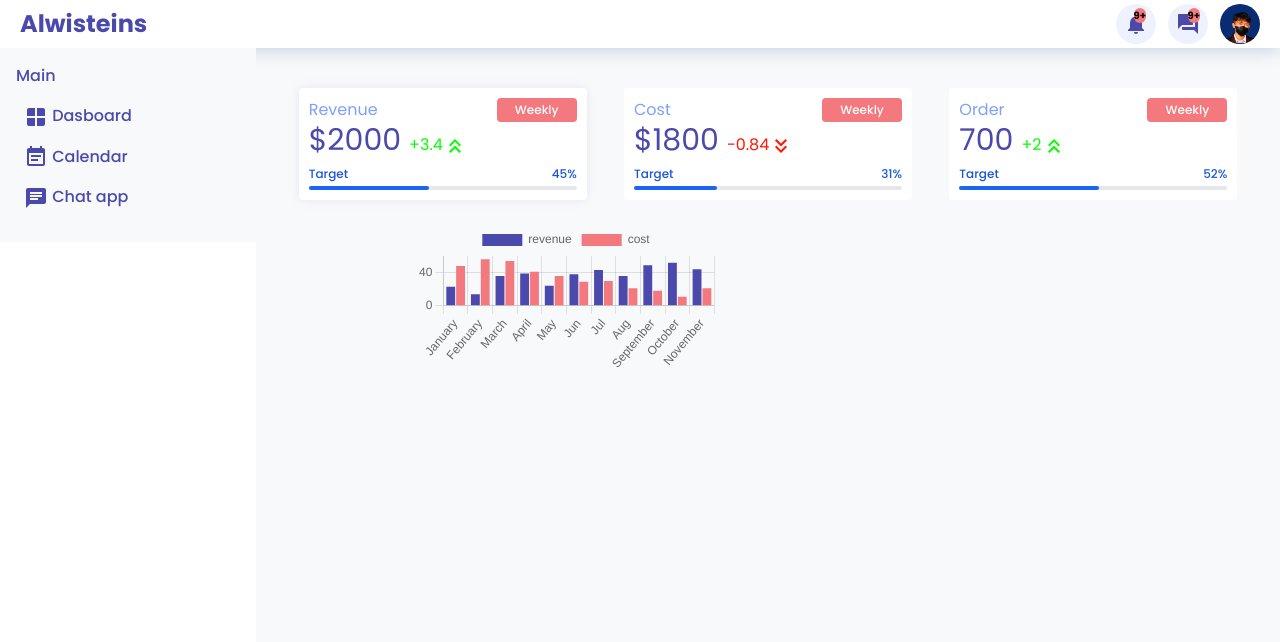
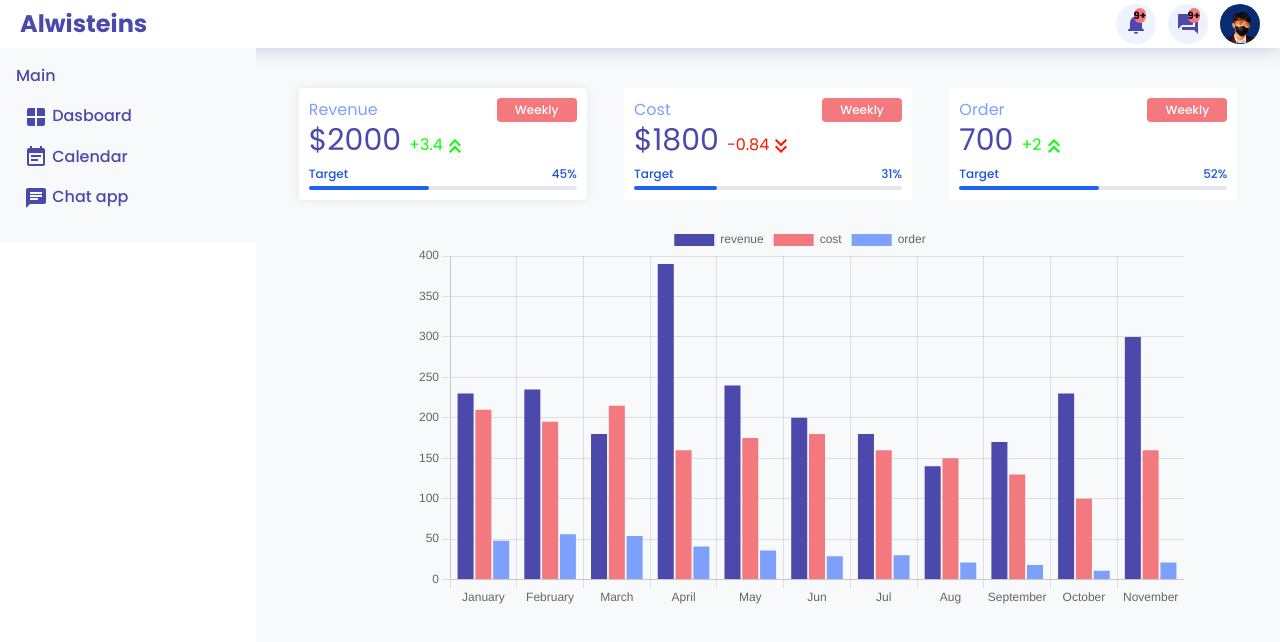
Before and after one commit to Alwisteins/admin-dashboard, a React (Vite) app: page / in a window 1280 px wide. Shown: the top 642 px of the page. Built offline with nearby package versions, Linux system fonts and the light colour scheme.

Commit message:
finished main chart(i guest)

```diff
--- a/src/component/chart/MainChart.tsx
+++ b/src/component/chart/MainChart.tsx
@@ -20,12 +20,18 @@ const chartData = {
       backgroundColor: "#4B49AC",
       id: 1,
       label: "revenue",
-      data: [23, 14, 36, 39, 24, 38, 43, 36, 49, 52, 44],
+      data: [230, 235, 180, 390, 240, 200, 180, 140, 170, 230, 300],
     },
     {
       backgroundColor: "#F3797E",
       id: 2,
       label: "cost",
+      data: [210, 195, 215, 160, 175, 180, 160, 150, 130, 100, 160],
+    },
+    {
+      backgroundColor: "#7DA0FA",
+      id: 3,
+      label: "order",
       data: [48, 56, 54, 41, 36, 29, 30, 21, 18, 11, 21],
     },
   ],
@@ -33,8 +39,8 @@ const chartData = {
 
 export default function MainChart() {
   return (
-    <div className="absolute w-fit h-96 mx-40 mt-44 overflow-hidden">
-      <Chart type="bar" data={chartData} />
+    <div className="absolute w-fit h-96 mx-40 mt-44 hover:scale-105 duration-200 overflow-hidden">
+      <Chart type="bar" className="w-[65rem]" data={chartData} />
     </div>
   );
 }
```
